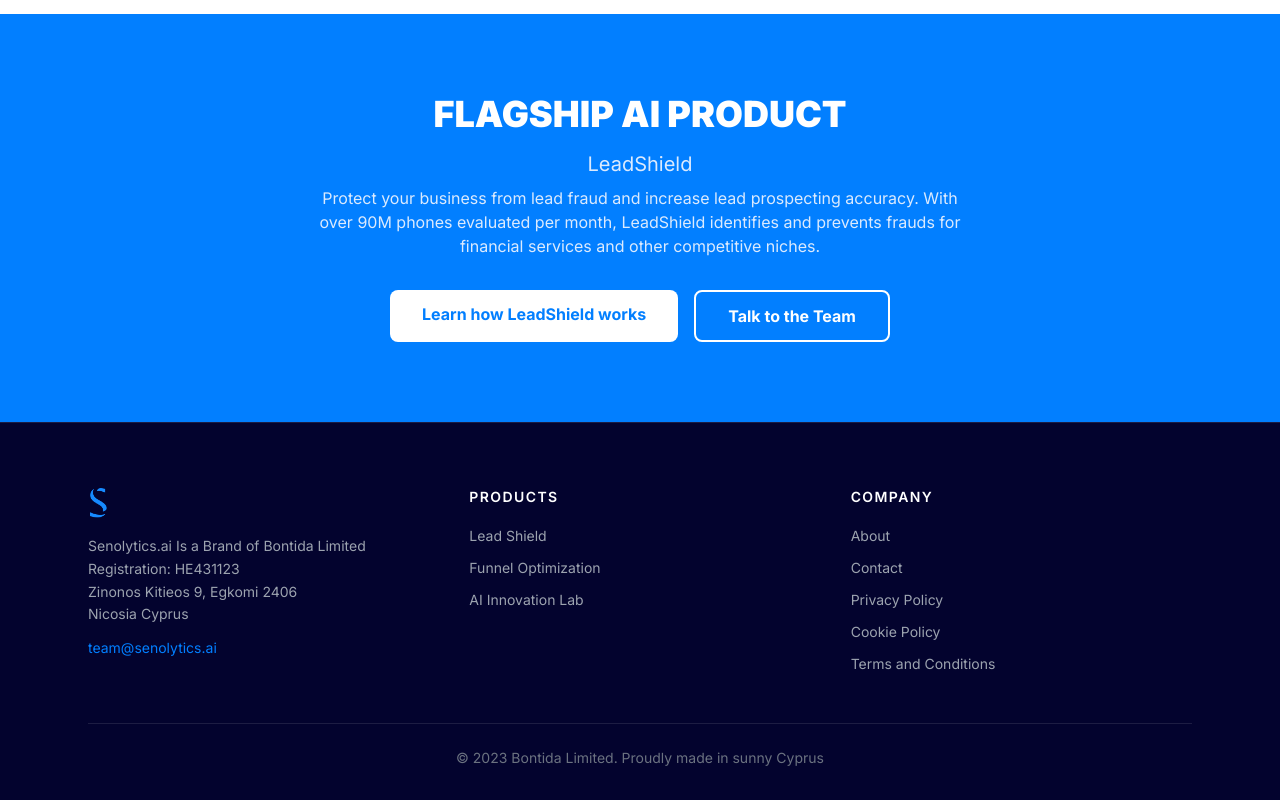
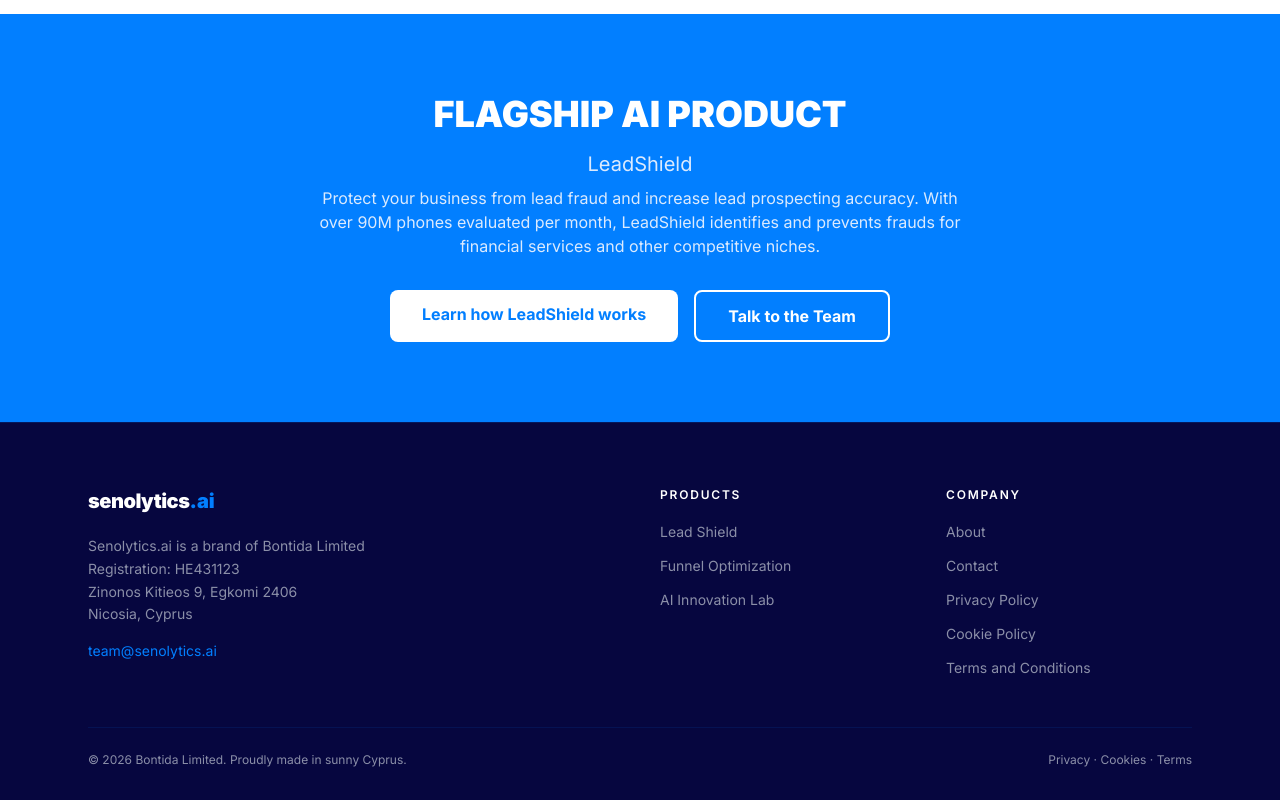
Before and after one commit to akermanai/senolytics-web, a Next.js app: page / in a window 1280 px wide. Shown: the part 3256-4056 px from the top of the page. Built offline with nearby package versions, Linux system fonts and the light colour scheme.

Commit message:
design: footer with text logo, 4-col dark layout

```diff
--- a/components/Footer.tsx
+++ b/components/Footer.tsx
@@ -1,48 +1,53 @@
 import Link from "next/link";
-import Image from "next/image";
 
 export default function Footer() {
   return (
-    <footer className="bg-[#03032e] border-t border-white/10 pt-16 pb-8">
+    <footer className="bg-[#06063f] border-t border-[rgba(2,127,255,0.15)] pt-16 pb-8">
       <div className="max-w-6xl mx-auto px-6">
-        <div className="grid md:grid-cols-3 gap-10 mb-12">
-          {/* Brand */}
-          <div>
-            <Image src="/images/senolytics-footer-logo.png" alt="senolytics.ai" width={140} height={36} className="h-8 w-auto mb-4" />
-            <p className="text-gray-400 text-sm leading-relaxed">
-              Senolytics.ai Is a Brand of Bontida Limited<br />
+        <div className="grid md:grid-cols-4 gap-10 mb-12">
+          <div className="md:col-span-2">
+            <Link href="/" className="inline-flex items-baseline gap-0 mb-5 block">
+              <span className="text-white font-black text-xl tracking-tight">senolytics</span>
+              <span className="text-[#027fff] font-black text-xl">.ai</span>
+            </Link>
+            <p className="text-[#8b8fa8] text-sm leading-relaxed mb-3">
+              Senolytics.ai is a brand of Bontida Limited<br />
               Registration: HE431123<br />
               Zinonos Kitieos 9, Egkomi 2406<br />
-              Nicosia Cyprus
+              Nicosia, Cyprus
             </p>
-            <a href="mailto:team@senolytics.ai" className="text-[#027fff] text-sm mt-3 inline-block hover:underline">team@senolytics.ai</a>
+            <a href="mailto:team@senolytics.ai" className="text-[#027fff] text-sm hover:underline">
+              team@senolytics.ai
+            </a>
           </div>
-
-          {/* Products */}
           <div>
-            <h4 className="text-white font-semibold mb-4 text-sm uppercase tracking-widest">Products</h4>
-            <ul className="space-y-2">
-              <li><Link href="/lead-shield" className="text-gray-400 hover:text-white text-sm transition-colors">Lead Shield</Link></li>
-              <li><Link href="/funnel-optimization" className="text-gray-400 hover:text-white text-sm transition-colors">Funnel Optimization</Link></li>
-              <li><Link href="/ai-innovation-lab" className="text-gray-400 hover:text-white text-sm transition-colors">AI Innovation Lab</Link></li>
+            <h4 className="text-white font-semibold mb-4 text-xs uppercase tracking-[0.15em]">Products</h4>
+            <ul className="space-y-2.5">
+              <li><Link href="/lead-shield" className="text-[#8b8fa8] hover:text-white text-sm transition-colors">Lead Shield</Link></li>
+              <li><Link href="/funnel-optimization" className="text-[#8b8fa8] hover:text-white text-sm transition-colors">Funnel Optimization</Link></li>
+              <li><Link href="/ai-innovation-lab" className="text-[#8b8fa8] hover:text-white text-sm transition-colors">AI Innovation Lab</Link></li>
             </ul>
           </div>
-
-          {/* Company */}
           <div>
-            <h4 className="text-white font-semibold mb-4 text-sm uppercase tracking-widest">Company</h4>
-            <ul className="space-y-2">
-              <li><Link href="/about" className="text-gray-400 hover:text-white text-sm transition-colors">About</Link></li>
-              <li><Link href="/contact" className="text-gray-400 hover:text-white text-sm transition-colors">Contact</Link></li>
-              <li><Link href="/privacy-policy" className="text-gray-400 hover:text-white text-sm transition-colors">Privacy Policy</Link></li>
-              <li><Link href="/cookie-policy" className="text-gray-400 hover:text-white text-sm transition-colors">Cookie Policy</Link></li>
-              <li><Link href="/terms-and-conditions" className="text-gray-400 hover:text-white text-sm transition-colors">Terms and Conditions</Link></li>
+            <h4 className="text-white font-semibold mb-4 text-xs uppercase tracking-[0.15em]">Company</h4>
+            <ul className="space-y-2.5">
+              <li><Link href="/about" className="text-[#8b8fa8] hover:text-white text-sm transition-colors">About</Link></li>
+              <li><Link href="/contact" className="text-[#8b8fa8] hover:text-white text-sm transition-colors">Contact</Link></li>
+              <li><Link href="/privacy-policy" className="text-[#8b8fa8] hover:text-white text-sm transition-colors">Privacy Policy</Link></li>
+              <li><Link href="/cookie-policy" className="text-[#8b8fa8] hover:text-white text-sm transition-colors">Cookie Policy</Link></li>
+              <li><Link href="/terms-and-conditions" className="text-[#8b8fa8] hover:text-white text-sm transition-colors">Terms and Conditions</Link></li>
             </ul>
           </div>
         </div>
-
-        <div className="border-t border-white/10 pt-6 text-center text-gray-500 text-sm">
-          © 2023 Bontida Limited. Proudly made in sunny Cyprus
+        <div className="border-t border-[rgba(2,127,255,0.1)] pt-6 flex flex-col sm:flex-row items-center justify-between gap-3 text-[#8b8fa8] text-xs">
+          <span>&copy; {new Date().getFullYear()} Bontida Limited. Proudly made in sunny Cyprus.</span>
+          <span>
+            <Link href="/privacy-policy" className="hover:text-white transition-colors">Privacy</Link>
+            {" · "}
+            <Link href="/cookie-policy" className="hover:text-white transition-colors">Cookies</Link>
+            {" · "}
+            <Link href="/terms-and-conditions" className="hover:text-white transition-colors">Terms</Link>
+          </span>
         </div>
       </div>
     </footer>
```
